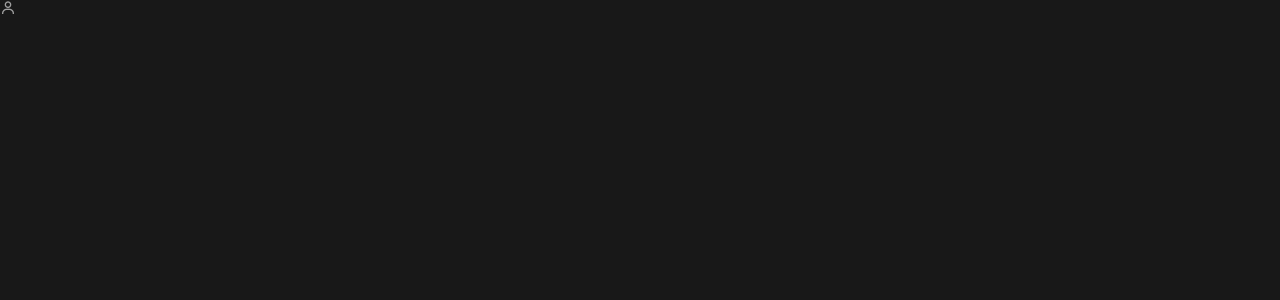
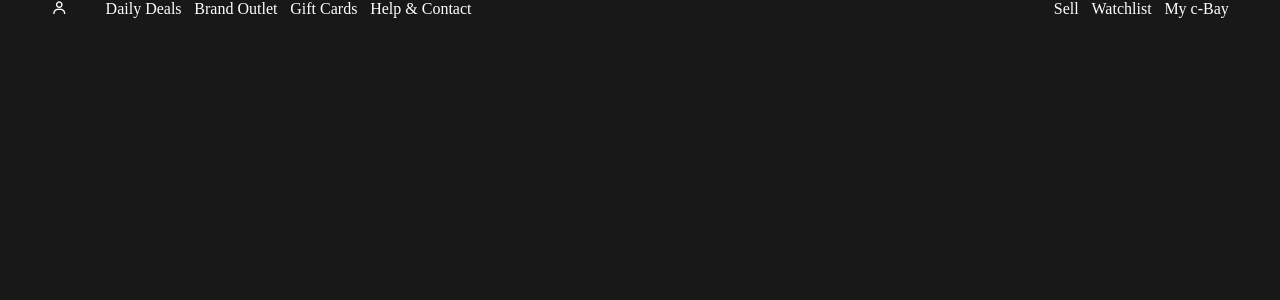
Before and after one commit to Lovethrech/ebay-clone, a Vue app: page / in a window 1280 px wide. Shown: the top 300 px of the page. Built offline with nearby package versions, Linux system fonts and the light colour scheme.

Commit message:
processing the topmost header...

```diff
--- a/src/components/TopIcon.vue
+++ b/src/components/TopIcon.vue
@@ -1,13 +1,41 @@
+<script setup>
+import TopNavDealCtn from "@/components/TopNavDealCtn.vue";
+import TopNavPersonalsCtn from "@/components/TopNavPersonalsCtn.vue";
+</script>
+
+<style scoped>
+.ctn{
+    padding:0 4vw;
+}
+.main-ctn{
+    display: flex;
+    flex-direction:row;
+    justify-content: space-between;
+}
+i{
+    color:white;
+}
+.user-icon{
+    display:flex;
+    flex-direction:row;
+    justify-content: space-between;
+    gap:3vw;
+}
+</style>
+
+
 <template>
     <div class="ctn">
         <div class="main-ctn">
             <div class="user-icon">
                 <i class='bx bx-user'></i>
-                <div class="deals-ctn"></div>
+                <div class="deals-ctn">
+                    <TopNavDealCtn></TopNavDealCtn>
+                </div>
             </div>
 
             <div class="personal-ctn">
-
+                <TopNavPersonalsCtn></TopNavPersonalsCtn>
                 <div class="notify-cart">
 
                 </div>
--- /dev/null
+++ b/src/components/TopNavDealCtn.vue
@@ -0,0 +1,22 @@
+<script setup>
+import navDeals from "@/data/nav-deals.json";
+</script>
+
+<style scoped>
+ul{
+    display: flex;
+    flex-direction:row;
+    justify-content: space-between;
+    gap:1vw;
+}
+li{
+    color:hsl(0, 0%, 100%);
+    text-transform:capitalize;
+}
+</style>
+
+<template>
+    <ul>
+        <li v-for="navDeal in navDeals" :key="navDeal.id">{{navDeal.name}}</li>
+    </ul>
+</template>
--- /dev/null
+++ b/src/components/TopNavPersonalsCtn.vue
@@ -0,0 +1,21 @@
+<script setup>
+import navPersonals from "@/data/nav-personals.json";
+</script>
+
+<style scoped>
+ul{
+    display: flex;
+    flex-direction:row;
+    justify-content: space-between;
+    gap:1vw;
+}
+li{
+    color:hsl(0, 0%, 100%);
+}
+</style>
+
+<template>
+    <ul>
+        <li v-for="navPersonal in navPersonals" :key="navPersonal.id">{{navPersonal.name}}</li>
+    </ul>
+</template>
--- /dev/null
+++ b/src/data/nav-deals.json
@@ -0,0 +1,17 @@
+[
+    {
+        "id": "1",
+        "name": "daily deals"
+    },
+    {
+        "id": "2",
+        "name": "brand outlet"
+    }, {
+        "id": "3",
+        "name": "gift cards"
+    },
+    {
+        "id": "4",
+        "name": "help & contact"
+    }
+]
--- /dev/null
+++ b/src/data/nav-personals.json
@@ -0,0 +1,17 @@
+[
+    {
+        "id": "1",
+        "name": "Sell",
+        "icon":""
+    },
+    {
+        "id": "2",
+        "name": "Watchlist",
+        "icon":"<i class='bx bx-chevron-down' ></i>"
+    },
+    {
+        "id": "3",
+        "name": "My c-Bay",
+        "icon":"<i class='bx bx-chevron-down' ></i>"
+    }
+]
```
